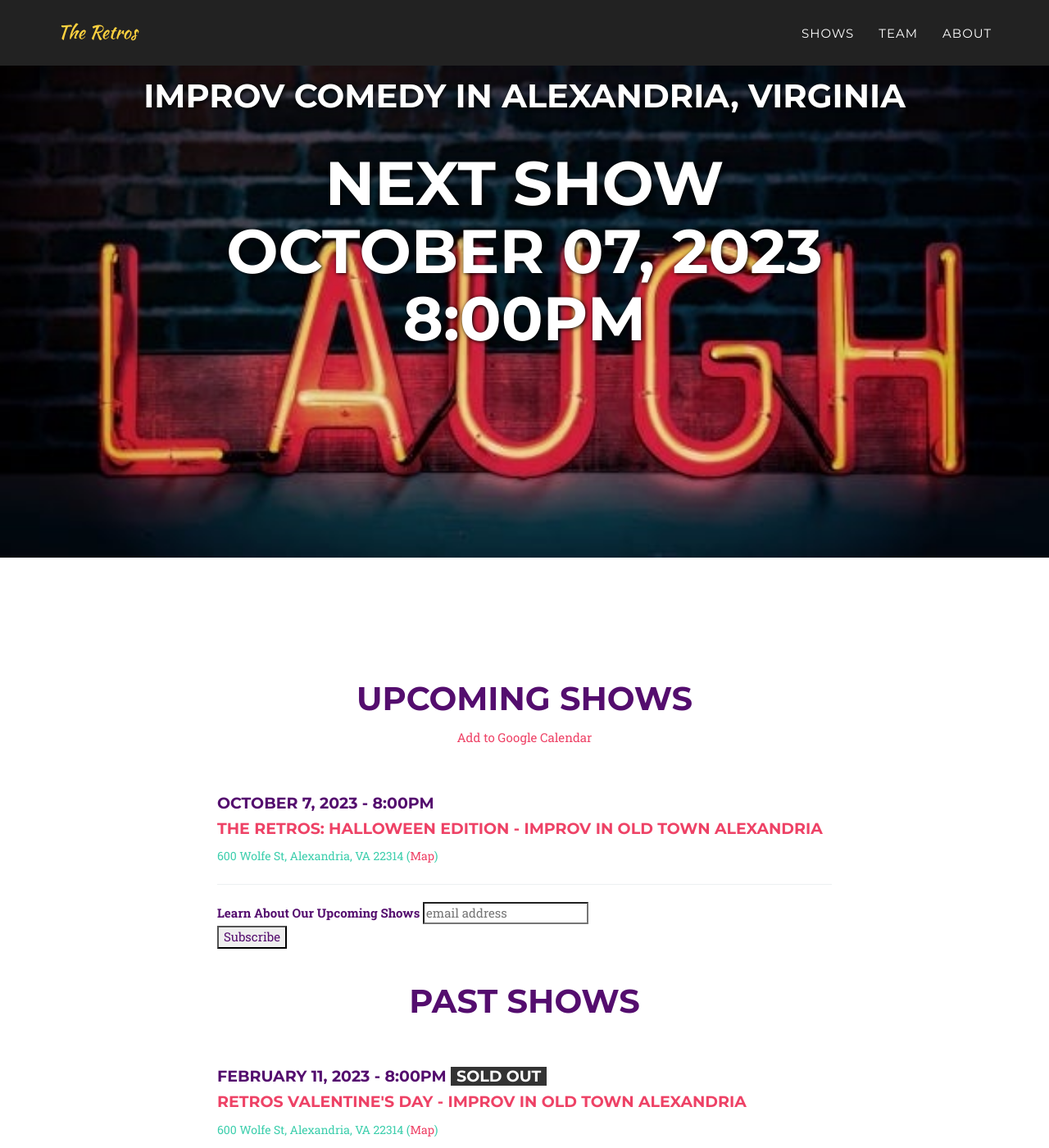
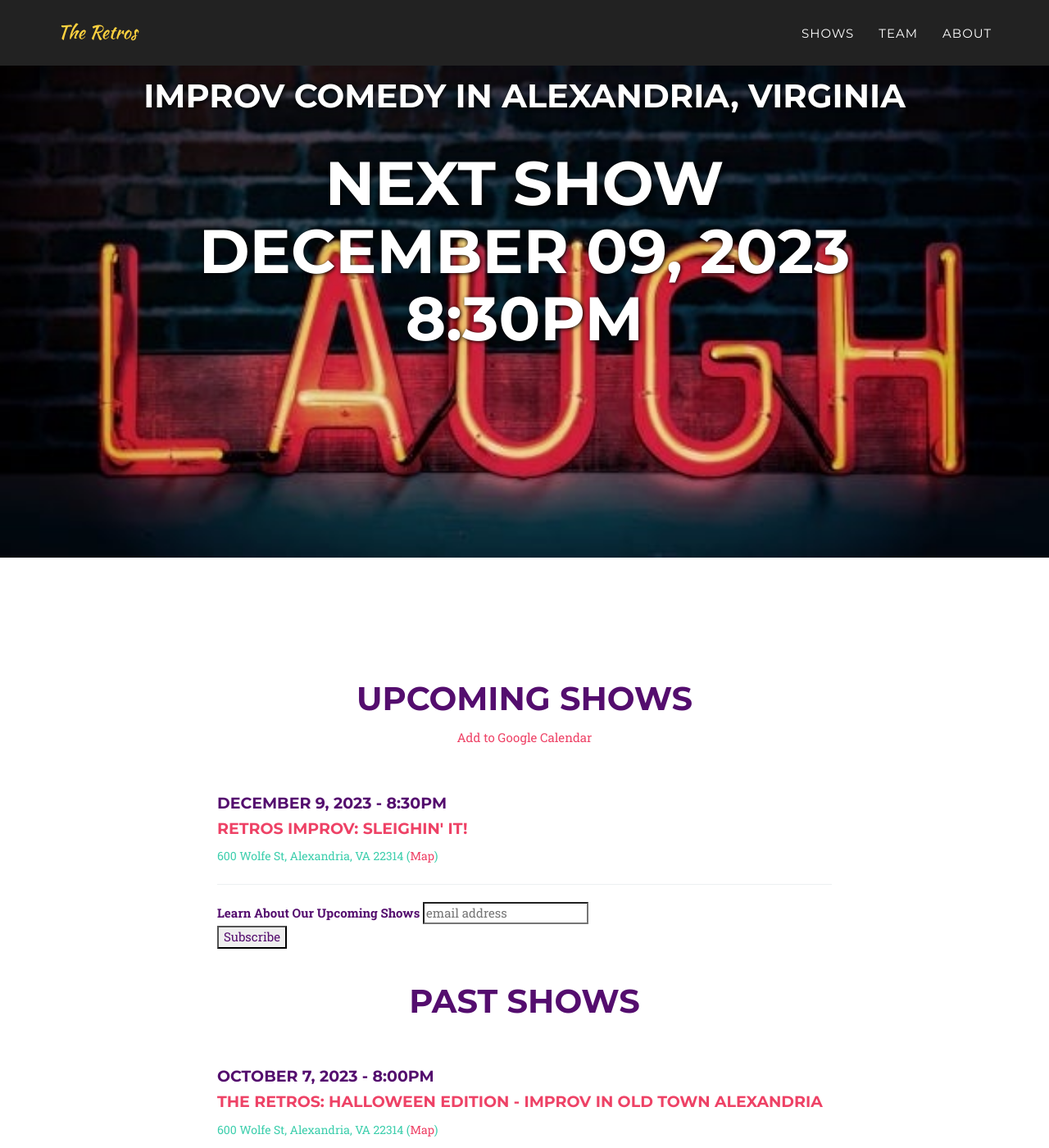
Before and after one commit to yig/RetrosImprovWeb, a Jekyll site: the page built from index.html, in a window 1280 px wide and 1400 px high, scrolled down 203 px. Shown: the whole window at 82% size. Built offline with Jekyll 4.4.1, drawn with Linux system fonts in a browser that asks for light colours; some web fonts are replaced; comment, search, counter and statistics services are not loaded.

Commit message:
added december show

```diff
--- a/_config.yml
+++ b/_config.yml
@@ -6,13 +6,19 @@ email: retrocessionist.improv@gmail.com
 description: "The Retros - Improv Comedy in Alexandria, VA"
 
 shows:
+- date: December 9, 2023
+  time: 8:30pm
+  title: "Retros Improv: Sleighin' It!"
+  location: 600 Wolfe St, Alexandria, VA 22314
+  url: https://www.eventbrite.com/e/retros-improv-sleighin-it-tickets-769215182317
+  sold_out: False
+past_shows:
 - date: October 7, 2023
   time: 8:00pm
   title: "The Retros: Halloween Edition - Improv in Old Town Alexandria"
   location: 600 Wolfe St, Alexandria, VA 22314
   url: https://www.eventbrite.com/e/the-retros-halloween-edition-tickets-727600371297
   sold_out: False
-past_shows:
 - date: February 11, 2023
   time: 8:00pm
   title: Retros Valentine's Day - Improv in Old Town Alexandria
```
